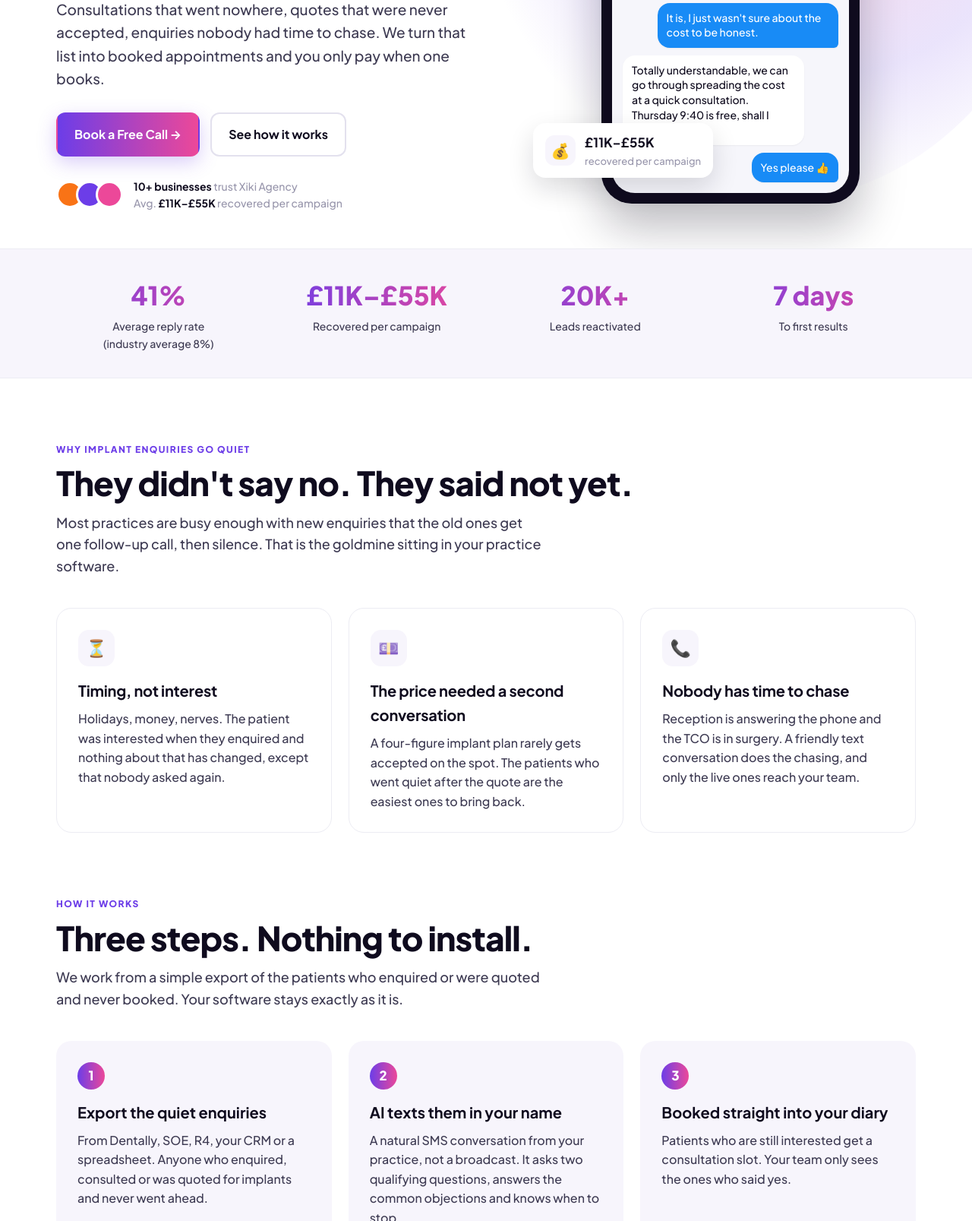
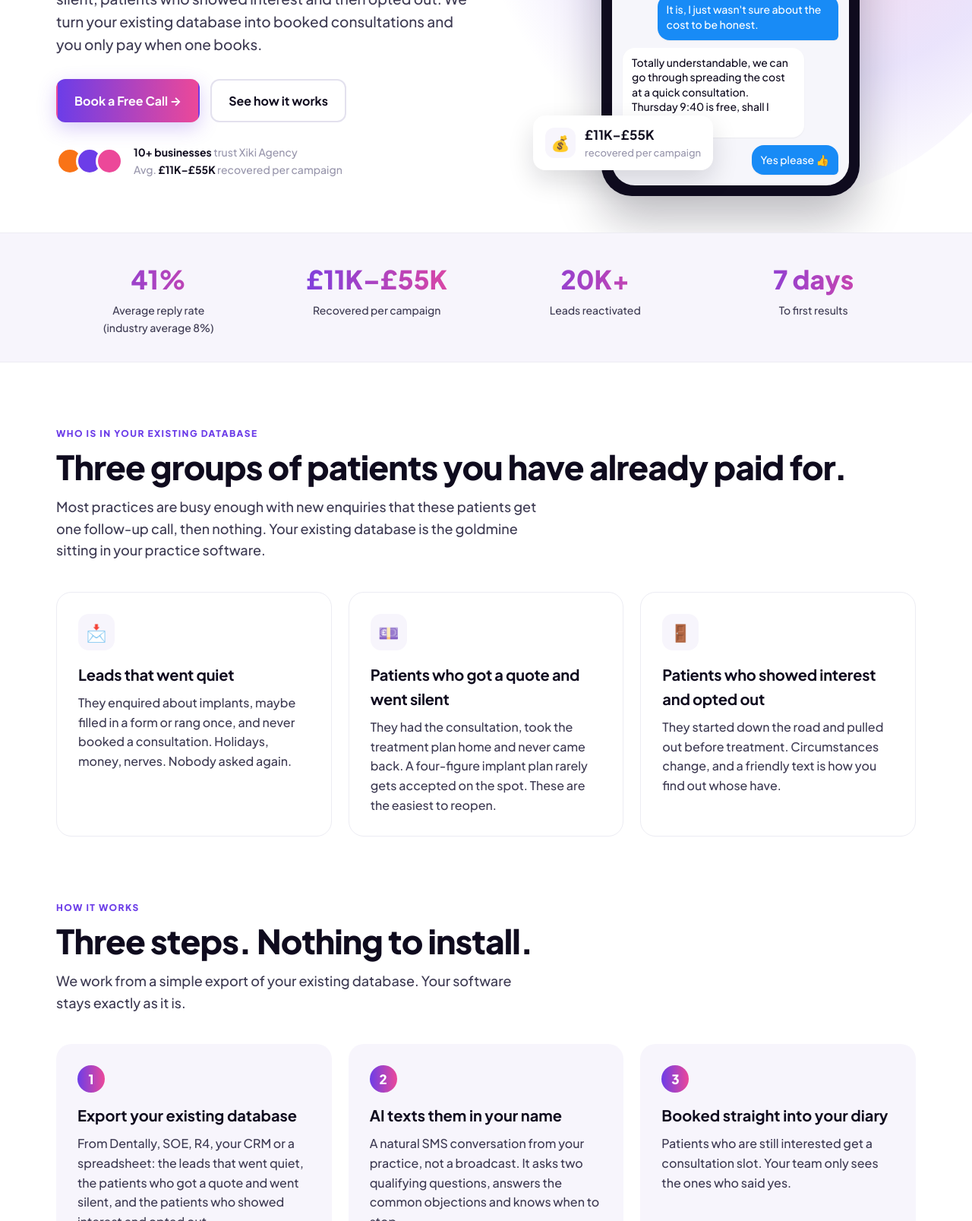
Before and after one commit to mattlea39-ZAF/xiki-agencyshop.com, a plain HTML site: page index.html in a window 1280 px wide. Shown: the part 497-2104 px from the top of the page at 76% size. Drawn offline with Linux system fonts and the light colour scheme.

Commit message:
Copy: existing database, leads gone quiet, quotes gone silent, opted out
Co-Authored-By: Claude Fable 5.1 <noreply@anthropic.com>

Claude-Session: https://claude.ai/code/session_01PaYTZy4dXSgenEB4QVKred

```diff
--- a/index.html
+++ b/index.html
@@ -99,8 +99,8 @@ footer a{color:var(--muted);text-decoration:none}
 <section class="hero"><div class="glow"></div><div class="wrap">
   <div>
     <span class="badge"><i></i> For dental practices</span>
-    <h1>Fill Your Implant Diary From <span class="accent">Patients You Already Have</span></h1>
-    <p class="lead">Consultations that went nowhere, quotes that were never accepted, enquiries nobody had time to chase. We turn that list into booked appointments and you only pay when one books.</p>
+    <h1>Fill Your Implant Diary From Your <span class="accent">Existing Database</span></h1>
+    <p class="lead">Leads that went quiet, patients who got a quote and went silent, patients who showed interest and then opted out. We turn your existing database into booked consultations and you only pay when one books.</p>
     <div class="ctas"><a class="btn grad" href="https://cal.com/matt-xiki-agency/15min">Book a Free Call →</a><a class="btn line" href="#how">See how it works</a></div>
     <div class="proof"><div class="avs"><span style="background:#f97316"></span><span style="background:#6c3de8"></span><span style="background:#ec4899"></span></div>
       <div><b>10+ businesses</b> trust Xiki Agency<br>Avg. <b>£11K–£55K</b> recovered per campaign</div></div>
@@ -130,22 +130,22 @@ footer a{color:var(--muted);text-decoration:none}
 </div></div>
 
 <section class="block"><div class="wrap">
-  <div class="eyebrow">Why implant enquiries go quiet</div>
-  <h2>They didn't say no. They said not yet.</h2>
-  <p class="sub">Most practices are busy enough with new enquiries that the old ones get one follow-up call, then silence. That is the goldmine sitting in your practice software.</p>
+  <div class="eyebrow">Who is in your existing database</div>
+  <h2>Three groups of patients you have already paid for.</h2>
+  <p class="sub">Most practices are busy enough with new enquiries that these patients get one follow-up call, then nothing. Your existing database is the goldmine sitting in your practice software.</p>
   <div class="cards">
-    <div class="card"><div class="ic">⏳</div><h3>Timing, not interest</h3><p>Holidays, money, nerves. The patient was interested when they enquired and nothing about that has changed, except that nobody asked again.</p></div>
-    <div class="card"><div class="ic">💷</div><h3>The price needed a second conversation</h3><p>A four-figure implant plan rarely gets accepted on the spot. The patients who went quiet after the quote are the easiest ones to bring back.</p></div>
-    <div class="card"><div class="ic">📞</div><h3>Nobody has time to chase</h3><p>Reception is answering the phone and the TCO is in surgery. A friendly text conversation does the chasing, and only the live ones reach your team.</p></div>
+    <div class="card"><div class="ic">📩</div><h3>Leads that went quiet</h3><p>They enquired about implants, maybe filled in a form or rang once, and never booked a consultation. Holidays, money, nerves. Nobody asked again.</p></div>
+    <div class="card"><div class="ic">💷</div><h3>Patients who got a quote and went silent</h3><p>They had the consultation, took the treatment plan home and never came back. A four-figure implant plan rarely gets accepted on the spot. These are the easiest to reopen.</p></div>
+    <div class="card"><div class="ic">🚪</div><h3>Patients who showed interest and opted out</h3><p>They started down the road and pulled out before treatment. Circumstances change, and a friendly text is how you find out whose have.</p></div>
   </div>
 </div></section>
 
 <section class="block" id="how" style="padding-top:0"><div class="wrap">
   <div class="eyebrow">How it works</div>
   <h2>Three steps. Nothing to install.</h2>
-  <p class="sub">We work from a simple export of the patients who enquired or were quoted and never booked. Your software stays exactly as it is.</p>
+  <p class="sub">We work from a simple export of your existing database. Your software stays exactly as it is.</p>
   <div class="steps">
-    <div class="step"><div class="n">1</div><h3>Export the quiet enquiries</h3><p>From Dentally, SOE, R4, your CRM or a spreadsheet. Anyone who enquired, consulted or was quoted for implants and never went ahead.</p></div>
+    <div class="step"><div class="n">1</div><h3>Export your existing database</h3><p>From Dentally, SOE, R4, your CRM or a spreadsheet: the leads that went quiet, the patients who got a quote and went silent, and the patients who showed interest and opted out.</p></div>
     <div class="step"><div class="n">2</div><h3>AI texts them in your name</h3><p>A natural SMS conversation from your practice, not a broadcast. It asks two qualifying questions, answers the common objections and knows when to stop.</p></div>
     <div class="step"><div class="n">3</div><h3>Booked straight into your diary</h3><p>Patients who are still interested get a consultation slot. Your team only sees the ones who said yes.</p></div>
   </div>
@@ -154,12 +154,12 @@ footer a{color:var(--muted);text-decoration:none}
 
 <section class="block" id="maths" style="background:var(--tint)"><div class="wrap">
   <div class="eyebrow">The maths</div>
-  <h2>How much is sitting in your quiet list?</h2>
+  <h2>How much is sitting in your existing database?</h2>
   <p class="sub">Put your own numbers in. The reply rate is our clients' average; the booking rate and treatment value are yours to change.</p>
   <div class="calc">
     <div class="in" style="background:#fff">
-      <label for="c_leads">Enquiries and quotes that never booked</label><input id="c_leads" type="number" value="600" min="0">
-      <div class="hint">Most practices find 400 to 1,500 in the last three years</div>
+      <label for="c_leads">Patients in your existing database who never went ahead</label><input id="c_leads" type="number" value="600" min="0">
+      <div class="hint">Leads that went quiet, quotes that went silent, patients who opted out. Most practices find 400 to 1,500 in the last three years.</div>
       <label for="c_reply">Expected reply rate (%)</label><input id="c_reply" type="number" value="41" min="0" max="100">
       <div class="hint">Our clients average 41%. The industry average is 8%.</div>
       <label for="c_book">Of those who reply, how many book (%)</label><input id="c_book" type="number" value="15" min="0" max="100">
@@ -199,8 +199,8 @@ footer a{color:var(--muted);text-decoration:none}
 
 <section class="final"><div class="glow"></div><div class="wrap">
   <div class="eyebrow" style="color:#f9a8d4">Get started today</div>
-  <h2>Ready to reopen the enquiries that went quiet?</h2>
-  <p class="sub">Book a free strategy call and we will work out, from your own numbers, how many consultations are sitting in your list.</p>
+  <h2>Ready to work your existing database?</h2>
+  <p class="sub">Book a free strategy call and we will work out, from your own numbers, how many implant consultations are sitting in your existing database.</p>
   <div class="ctas" style="justify-content:center;margin-top:28px"><a class="btn grad" href="https://cal.com/matt-xiki-agency/15min">Book Your Free Call →</a></div>
   <div class="ticks"><span>No contracts</span><span>Free strategy call</span><span>Results in 7 days</span><span>Pay per booked appointment</span></div>
 </div></section>
```
